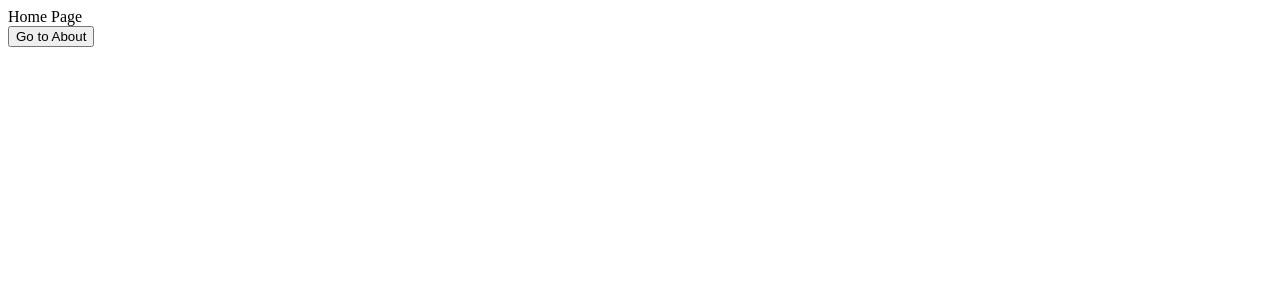
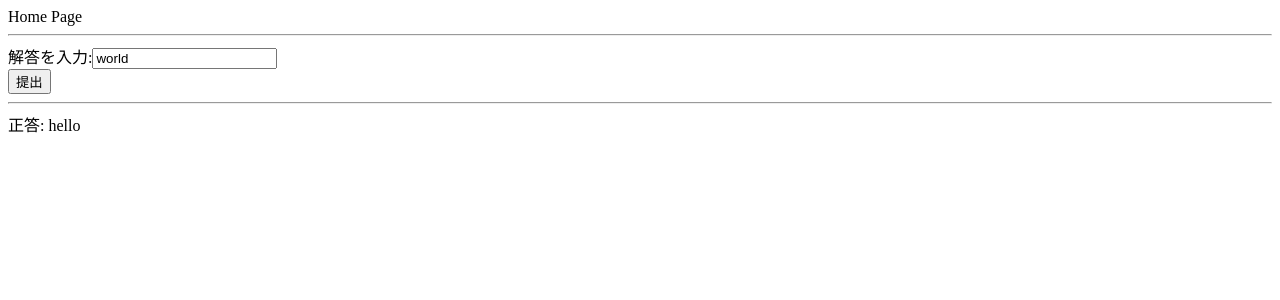
Before and after one commit to kaiiy/spa-answer-checker, a React (Vite) app: page / in a window 1280 px wide. Shown: the top 300 px of the page. Built offline with nearby package versions, Linux system fonts and the light colour scheme.

Commit message:
wip: 2023-08-20 00:36:14+09:00

```diff
--- a/package.json
+++ b/package.json
@@ -10,11 +10,13 @@
     "preview": "vite preview"
   },
   "dependencies": {
+    "crypto-js": "^4.1.1",
     "react": "^18.2.0",
     "react-dom": "^18.2.0",
     "react-router-dom": "^6.15.0"
   },
   "devDependencies": {
+    "@types/crypto-js": "^4.1.1",
     "@types/react": "^18.2.15",
     "@types/react-dom": "^18.2.7",
     "@types/react-router-dom": "^5.3.3",
--- a/src/App.tsx
+++ b/src/App.tsx
@@ -1,20 +1,41 @@
 import { Route, Routes, useNavigate, MemoryRouter } from 'react-router-dom';
+import { useState, FC } from 'react';
+import { AESHelper } from "./crypt"
 
-function Home() {
+const ANSWER_CRYPTO = "U2FsdGVkX1+TvJuAYndt802ApIma3Y0mXAr0wK30VJg="
+
+const Home: FC = () => {
   const navigate = useNavigate()
+  const [userText, setUserText] = useState("world");
+
   return (
     <>
       <div>Home Page</div>
-      <button onClick={() => navigate('/about')} >Go to About</button >
+      <hr />
+      <div>
+        <label>解答を入力:</label>
+        <input
+          type="text"
+          value={userText}
+          onChange={event => setUserText(event.target.value)}
+        />
+      </div>
+      <button onClick={() => {
+        const decResult = AESHelper.decrypt(ANSWER_CRYPTO, userText)
+        decResult.success && navigate(decResult.data)
+      }} >提出</button >
+      <hr />
+      <div>正答: hello</div>
     </>
   );
 }
 
-function About() {
+const About: FC = () => {
   const navigate = useNavigate()
   return (
     <>
       <div>About Page</div>
+      <hr />
       <button onClick={() => navigate('/')} >Go to Home</button >
     </>
   );
--- /dev/null
+++ b/src/crypt.ts
@@ -0,0 +1,32 @@
+import CryptoJS from 'crypto-js';
+
+interface IDecryptResult {
+    success: boolean;
+    data: string;
+}
+
+export class AESHelper {
+    private static readonly suffix: string = '_VALID';
+
+    public static encrypt(plainText: string, secretKey: string): string {
+        const encrypted = CryptoJS.AES.encrypt(plainText + this.suffix, secretKey);
+        return encrypted.toString();
+    }
+
+    public static decrypt(encryptedText: string, secretKey: string): IDecryptResult {
+        const bytes = CryptoJS.AES.decrypt(encryptedText, secretKey);
+        const decrypted = bytes.toString(CryptoJS.enc.Utf8);
+
+        if (decrypted.endsWith(this.suffix)) {
+            return {
+                success: true,
+                data: decrypted.substring(0, decrypted.length - this.suffix.length)
+            };
+        } else {
+            return {
+                success: false,
+                data: ''
+            };
+        }
+    }
+}
```
Also changed, not shown: 4 other files (tests, documents, lock files or other folders).
